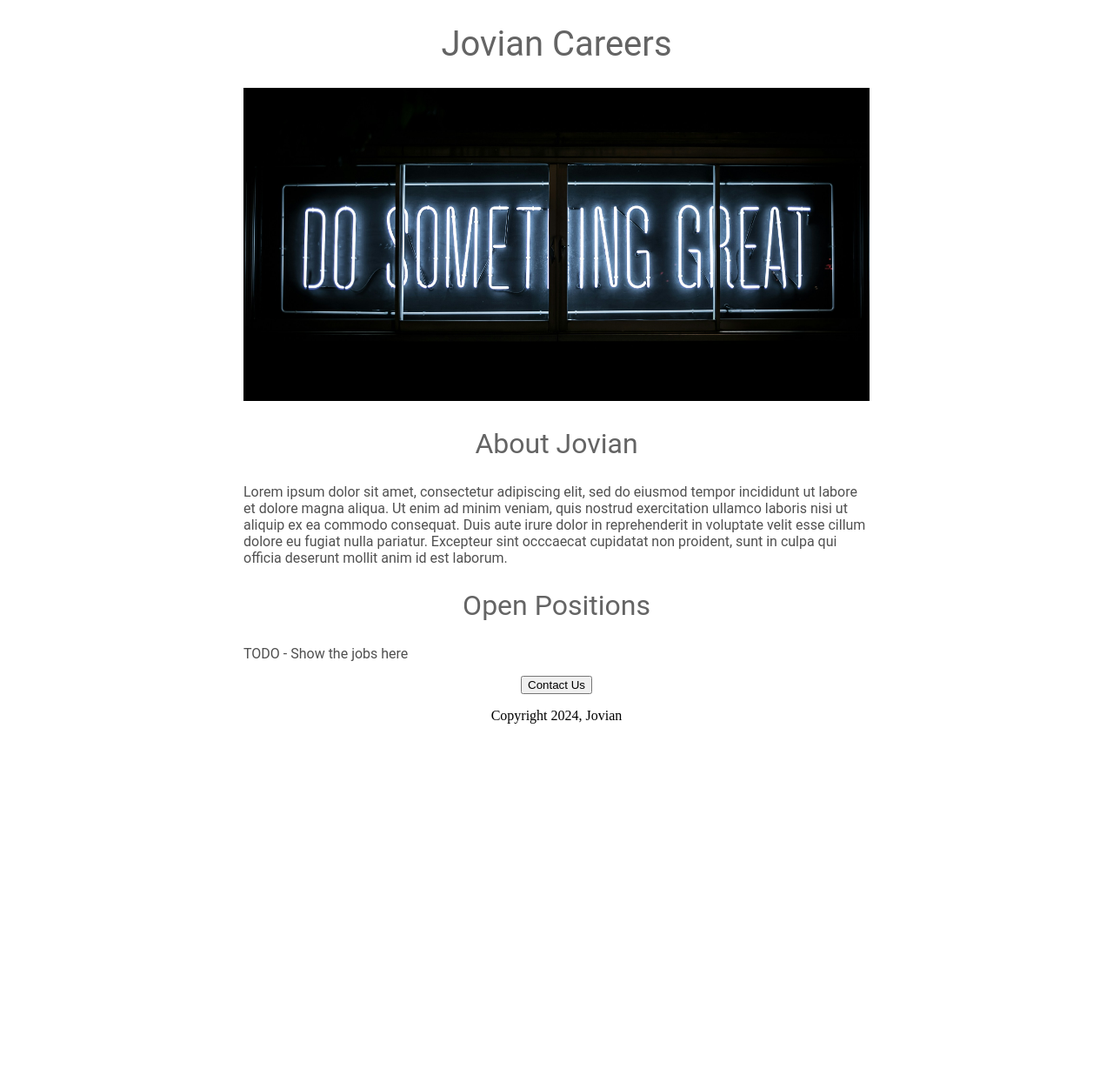
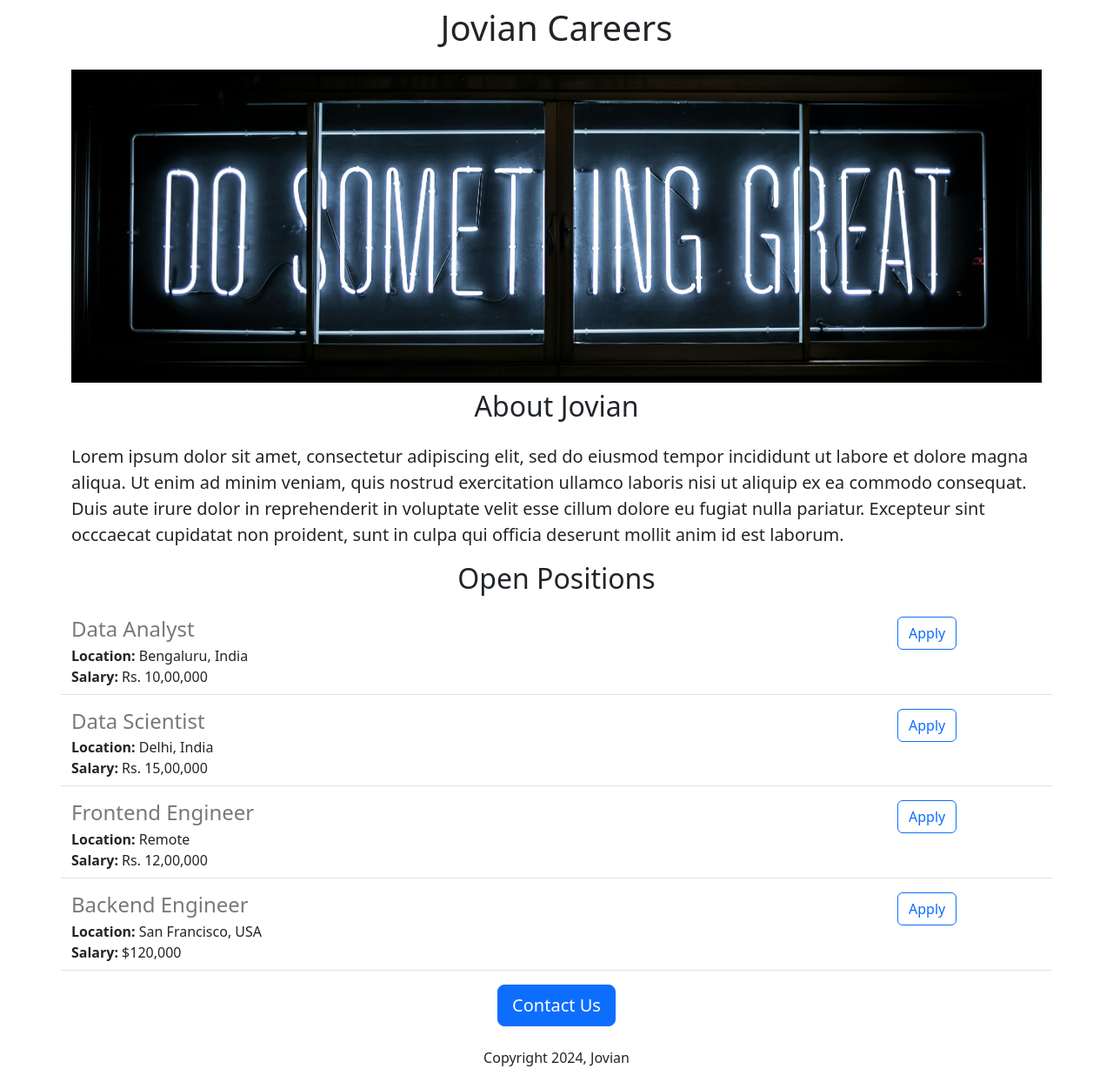
Before and after one commit to aryandas7/Mera-website, a Flask app: page / in a window 1280 px wide. Shown: the whole page at 87% size. Before the commit the page ends 832 px from the top, so only its background shows below. Run offline with Flask 3, Linux system fonts and the light colour scheme.

Commit message:
Added dynamic data and API route

```diff
--- a/app.py
+++ b/app.py
@@ -1,10 +1,43 @@
-from flask import Flask, render_template
+from flask import Flask, render_template, jsonify
 
 app=Flask(__name__)
 
+JOBS = [
+    {
+        'id': 1,
+        'title': 'Data Analyst',
+        'location': 'Bengaluru, India',
+        'salary': 'Rs. 10,00,000'
+    },
+    {
+        'id': 2,
+        'title': 'Data Scientist',
+        'location': 'Delhi, India',
+        'salary': 'Rs. 15,00,000'
+    },
+    {
+        'id': 3,
+        'title': 'Frontend Engineer',
+        'location': 'Remote',
+        'salary': 'Rs. 12,00,000'
+    },
+    {
+        'id': 4,
+        'title': 'Backend Engineer',
+        'location': 'San Francisco, USA',
+        'salary': '$120,000'
+    }
+]
+
 @app.route("/")
 def hello_world():
-    return render_template('home.html')
+    return render_template('home.html',
+                          jobs=JOBS,
+                          company_name='Jovian')
+
+@app.route("/api/jobs")
+def list_jobs():
+    return jsonify(JOBS)
 
 if __name__=="__main__":
   app.run(host="0.0.0.0",debug=True)
--- a/templates/home.html
+++ b/templates/home.html
@@ -2,54 +2,35 @@
 <html>
   <head>
     <title>Jovian Careers</title>
+    <meta charset="utf-8">
+    <meta name="viewport" content="width=device-width, initial-scale=1">
+    <link href="https://cdn.jsdelivr.net/npm/bootstrap@5.3.3/dist/css/bootstrap.min.css" rel="stylesheet" integrity="sha384-QWTKZyjpPEjISv5WaRU9OFeRpok6YctnYmDr5pNlyT2bRjXh0JMhjY6hW+ALEwIH" crossorigin="anonymous">
     <style>
-      h1 {
-        font-size: 40px;
-        font-family: Roboto;
-        font-weight: normal;
-        color: rgb(100, 100, 100);
-        text-align: center;
-      }
-
       #banner {
+        height: 360px;
         width: 100%;
-        height: 360px;
         object-fit: cover;
-      }
-
-      h2 {
-        font-family: Roboto;
-        font-size: 32px;
-        color: rgb(100, 100, 100);
-        text-align: center;
-        font-weight: normal;
-      }
-
-      .bodytext {
-        font-family: Roboto;
-        color: rgb(80, 80, 80);
-      }
-
-      #container {
-        max-width: 720px;
-        margin: 0 auto;
       }
     </style>
   </head>
   <body>
-    <div id="container">
-    <h1>Jovian Careers</h1>
-    <img id="banner" src="https://fa89cfa9-b9c3-41f3-883e-17082c7ad5d8-00-150yg0d47lbo5.pike.replit.dev/static/banner.jpg"
+    <div class="container">
+    <h1 class="text-center mt-2 mb-4">{{company_name}} Careers</h1>
+    <img class="img-fluid" id="banner" src="https://fa89cfa9-b9c3-41f3-883e-17082c7ad5d8-00-150yg0d47lbo5.pike.replit.dev/static/banner.jpg"
       height="320">
-    <h2>About Jovian</h2>
-    <p class="bodytext">
+    <h2 class="text-center mt-2 mb-4">About Jovian</h2>
+    <p class="lead">
       Lorem ipsum dolor sit amet, consectetur adipiscing elit, sed do eiusmod tempor incididunt ut labore et dolore magna aliqua. Ut enim ad minim veniam, quis nostrud exercitation ullamco laboris nisi ut aliquip ex ea commodo consequat. Duis aute irure dolor in reprehenderit in voluptate velit esse cillum dolore eu fugiat nulla pariatur. Excepteur sint occcaecat cupidatat non proident, sunt in culpa qui officia deserunt mollit anim id est laborum.
     </p>
-    <h2>Open Positions</h2>
-    <p class="bodytext">TODO - Show the jobs here</p>
-    <div style="text-align:center;">
-    <button>Contact Us</button>
-      <p>Copyright 2024, Jovian</p>
+    <h2 class="text-center mt-2 mb-4">Open Positions</h2>
+    <div>
+      {% for job in jobs %}
+        {% include 'jobitem.html' %}
+      {% endfor %}
+    </div>
+    <div class="text-center">
+    <button class="btn btn-primary btn-lg">Contact Us</button>
+      <p class="mt-4">Copyright 2024, Jovian</p>
     </div>
   </body>
 </html>
--- /dev/null
+++ b/templates/jobitem.html
@@ -0,0 +1,18 @@
+<div class="border-bottom row" style="margin-bottom:16px;padding-bottom:8px;">
+  <div class="col-10">
+  <h4
+    style="color:rgb(120,120,120); margin-bottom:4px;">
+    {{job['title']}}
+  </h4>
+  <div>
+    <b>Location:</b> {{job['location']}}               </div>
+  {% if 'salary' in job %}
+  <div>
+    <b>Salary:</b> {{job['salary']}}
+  </div>
+  {% endif %}
+  </div>
+  <div class="col-2">
+  <button type="button" class="btn btn-outline-primary float-right align-middle">Apply</button>
+    </div>
+  </div>
```
